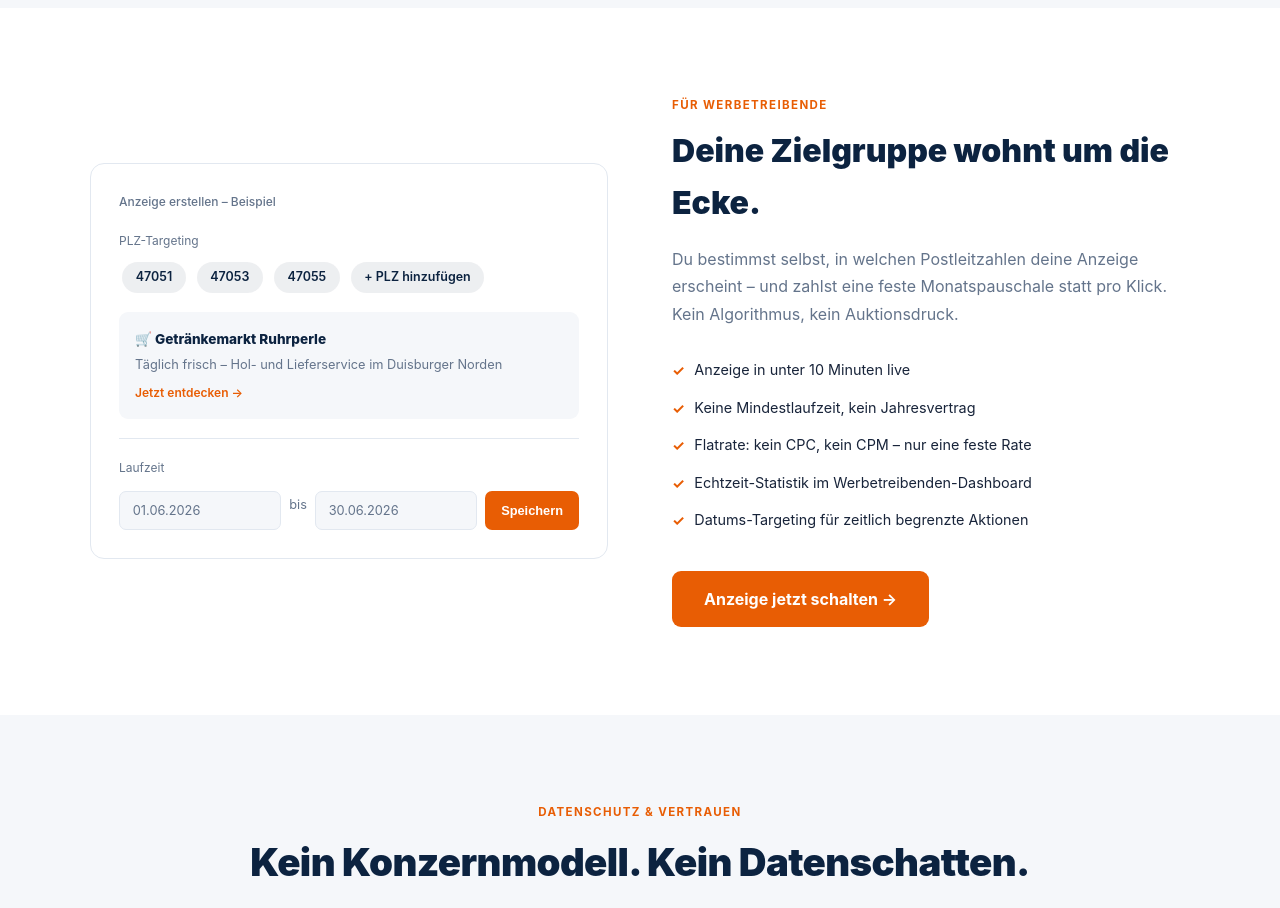
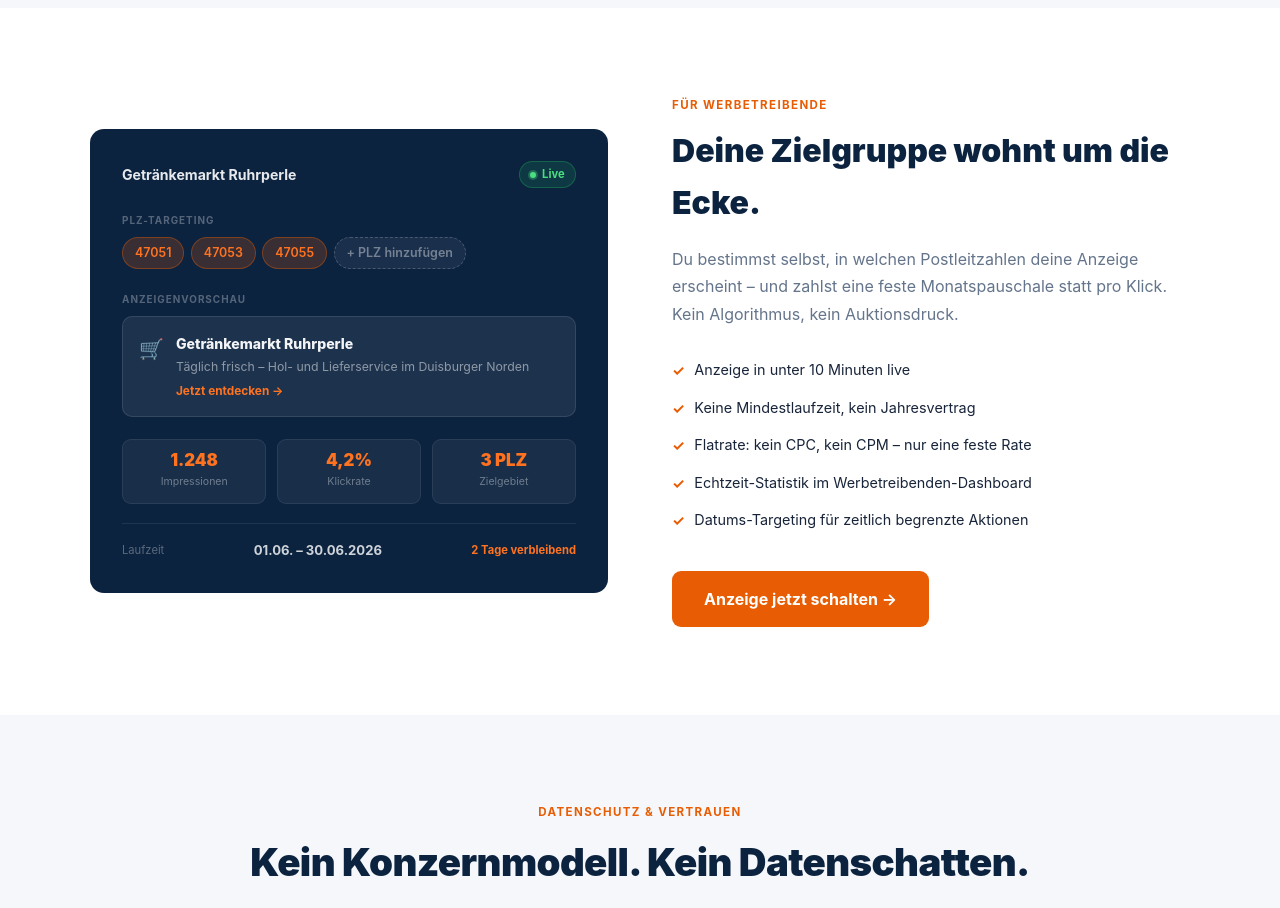
Before and after one commit to getlocalad/localad, a browser extension: page dashboard/landing.html in a window 1280 px wide. Shown: the part 4860-5768 px from the top of the page. Drawn offline with Linux system fonts and the light colour scheme.

Commit message:
feat: 1.1-1.3 + adv-visual redesign (dark dashboard mock)

```diff
--- a/dashboard/landing.html
+++ b/dashboard/landing.html
@@ -401,24 +401,66 @@
     /* ── ADVERTISER CTA ── */
     .advertiser-cta { background: var(--white); }
     .adv-visual {
-      border: 1.5px solid var(--gray2); border-radius: var(--radius); padding: 1.75rem;
-    }
-    .adv-visual h4 { font-size: 0.75rem; color: var(--muted); margin-bottom: 1.2rem; font-weight: 500; }
-    .targeting-chip {
-      display: inline-block; background: rgba(12,35,64,0.07); color: var(--navy);
-      border-radius: 20px; padding: 0.3rem 0.85rem; font-size: 0.78rem; font-weight: 600; margin: 0.2rem;
-    }
-    .adv-form { margin-top: 1.2rem; padding-top: 1.2rem; border-top: 1px solid var(--gray2); }
-    .form-row { display: flex; gap: 0.5rem; margin-top: 0.8rem; }
-    .form-mock {
-      flex: 1; background: var(--gray); border: 1px solid var(--gray2);
-      border-radius: 7px; padding: 0.5rem 0.8rem; font-size: 0.8rem; color: var(--muted);
-    }
-    .form-btn {
-      background: var(--orange); color: var(--white);
-      border: none; border-radius: 7px; padding: 0 1rem;
-      font-weight: 700; font-size: 0.8rem; cursor: pointer;
-    }
+      background: var(--navy); border-radius: var(--radius); padding: 2rem; color: var(--white);
+    }
+    .adv-header {
+      display: flex; justify-content: space-between; align-items: center; margin-bottom: 1.5rem;
+    }
+    .adv-campaign-name { font-size: 0.88rem; font-weight: 700; color: rgba(255,255,255,0.9); }
+    .adv-live-badge {
+      font-size: 0.7rem; font-weight: 700; color: #4ade80;
+      background: rgba(34,197,94,0.13); border: 1px solid rgba(34,197,94,0.3);
+      padding: 0.2rem 0.65rem; border-radius: 20px; display: flex; align-items: center; gap: 0.35rem;
+    }
+    .adv-live-dot {
+      width: 6px; height: 6px; border-radius: 50%; background: #4ade80;
+      box-shadow: 0 0 0 2px rgba(74,222,128,0.3);
+    }
+    .adv-section-label {
+      font-size: 0.62rem; font-weight: 700; text-transform: uppercase;
+      letter-spacing: 0.1em; color: rgba(255,255,255,0.3); margin-bottom: 0.55rem;
+    }
+    .adv-chips { display: flex; flex-wrap: wrap; gap: 0.4rem; margin-bottom: 1.4rem; }
+    .adv-chip {
+      font-size: 0.78rem; font-weight: 600;
+      padding: 0.28rem 0.75rem; border-radius: 20px;
+    }
+    .adv-chip.sel {
+      background: rgba(232,93,4,0.2); color: var(--orange2);
+      border: 1px solid rgba(232,93,4,0.4);
+    }
+    .adv-chip.add {
+      background: rgba(255,255,255,0.06); color: rgba(255,255,255,0.4);
+      border: 1px dashed rgba(255,255,255,0.2);
+    }
+    .adv-ad-card {
+      background: rgba(255,255,255,0.07); border: 1px solid rgba(255,255,255,0.11);
+      border-radius: 10px; padding: 0.9rem 1rem;
+      display: flex; gap: 0.75rem; align-items: flex-start; margin-bottom: 1.4rem;
+    }
+    .adv-ad-icon { font-size: 1.25rem; flex-shrink: 0; margin-top: 1px; }
+    .adv-ad-title {
+      font-size: 0.88rem; font-weight: 800; color: rgba(255,255,255,0.95); margin-bottom: 0.2rem;
+    }
+    .adv-ad-desc { font-size: 0.77rem; color: rgba(255,255,255,0.5); line-height: 1.5; margin-bottom: 0.35rem; }
+    .adv-ad-cta  { font-size: 0.74rem; font-weight: 700; color: var(--orange2); }
+    .adv-stats {
+      display: grid; grid-template-columns: repeat(3, 1fr); gap: 0.65rem; margin-bottom: 1.2rem;
+    }
+    .adv-stat {
+      background: rgba(255,255,255,0.05); border: 1px solid rgba(255,255,255,0.08);
+      border-radius: 9px; padding: 0.75rem; text-align: center;
+    }
+    .adv-stat-num  { font-size: 1.05rem; font-weight: 900; color: var(--orange2); line-height: 1; margin-bottom: 0.25rem; }
+    .adv-stat-label{ font-size: 0.66rem; color: rgba(255,255,255,0.38); }
+    .adv-footer {
+      display: flex; justify-content: space-between; align-items: center;
+      padding-top: 1rem; border-top: 1px solid rgba(255,255,255,0.08);
+      flex-wrap: wrap; gap: 0.4rem;
+    }
+    .adv-footer-label { font-size: 0.7rem; color: rgba(255,255,255,0.32); }
+    .adv-footer-val   { font-size: 0.82rem; font-weight: 700; color: rgba(255,255,255,0.8); }
+    .adv-footer-tag   { font-size: 0.7rem; font-weight: 700; color: var(--orange2); }
 
     /* ── TRUST ── */
     .trust { background: var(--gray); text-align: center; }
@@ -1044,30 +1086,56 @@ function localadLogout () {
         <a href="/dashboard" class="btn-primary">Anzeige jetzt schalten →</a>
       </div>
       <div class="adv-visual">
-        <h4>Anzeige erstellen – Beispiel</h4>
-        <div style="margin-bottom:1rem;">
-          <div style="font-size:0.75rem;color:var(--muted);margin-bottom:0.5rem;">PLZ-Targeting</div>
+
+        <!-- Header: Kampagnenname + Live-Badge -->
+        <div class="adv-header">
+          <span class="adv-campaign-name">Getränkemarkt Ruhrperle</span>
+          <span class="adv-live-badge"><span class="adv-live-dot"></span>Live</span>
+        </div>
+
+        <!-- PLZ-Targeting -->
+        <div class="adv-section-label">PLZ-Targeting</div>
+        <div class="adv-chips">
+          <span class="adv-chip sel">47051</span>
+          <span class="adv-chip sel">47053</span>
+          <span class="adv-chip sel">47055</span>
+          <span class="adv-chip add">+ PLZ hinzufügen</span>
+        </div>
+
+        <!-- Anzeigen-Vorschau -->
+        <div class="adv-section-label">Anzeigenvorschau</div>
+        <div class="adv-ad-card">
+          <div class="adv-ad-icon">🛒</div>
           <div>
-            <span class="targeting-chip">47051</span>
-            <span class="targeting-chip">47053</span>
-            <span class="targeting-chip">47055</span>
-            <span class="targeting-chip">+ PLZ hinzufügen</span>
-          </div>
-        </div>
-        <div style="background:var(--gray);border-radius:9px;padding:1rem;font-size:0.85rem;color:var(--navy);">
-          <div style="font-weight:800;margin-bottom:0.25rem;">🛒 Getränkemarkt Ruhrperle</div>
-          <div style="color:var(--muted);font-size:0.8rem;">Täglich frisch – Hol- und Lieferservice im Duisburger Norden</div>
-          <div style="margin-top:0.5rem;font-size:0.75rem;color:var(--orange);font-weight:600;">Jetzt entdecken →</div>
-        </div>
-        <div class="adv-form">
-          <div style="font-size:0.75rem;color:var(--muted);margin-bottom:0.4rem;">Laufzeit</div>
-          <div class="form-row">
-            <div class="form-mock">01.06.2026</div>
-            <div style="line-height:2.2;font-size:0.8rem;color:var(--muted);">bis</div>
-            <div class="form-mock">30.06.2026</div>
-            <button class="form-btn">Speichern</button>
-          </div>
-        </div>
+            <div class="adv-ad-title">Getränkemarkt Ruhrperle</div>
+            <div class="adv-ad-desc">Täglich frisch – Hol- und Lieferservice im Duisburger Norden</div>
+            <div class="adv-ad-cta">Jetzt entdecken →</div>
+          </div>
+        </div>
+
+        <!-- Statistiken -->
+        <div class="adv-stats">
+          <div class="adv-stat">
+            <div class="adv-stat-num">1.248</div>
+            <div class="adv-stat-label">Impressionen</div>
+          </div>
+          <div class="adv-stat">
+            <div class="adv-stat-num">4,2%</div>
+            <div class="adv-stat-label">Klickrate</div>
+          </div>
+          <div class="adv-stat">
+            <div class="adv-stat-num">3 PLZ</div>
+            <div class="adv-stat-label">Zielgebiet</div>
+          </div>
+        </div>
+
+        <!-- Laufzeit-Footer -->
+        <div class="adv-footer">
+          <span class="adv-footer-label">Laufzeit</span>
+          <span class="adv-footer-val">01.06. – 30.06.2026</span>
+          <span class="adv-footer-tag">2 Tage verbleibend</span>
+        </div>
+
       </div>
     </div>
   </div>
```
